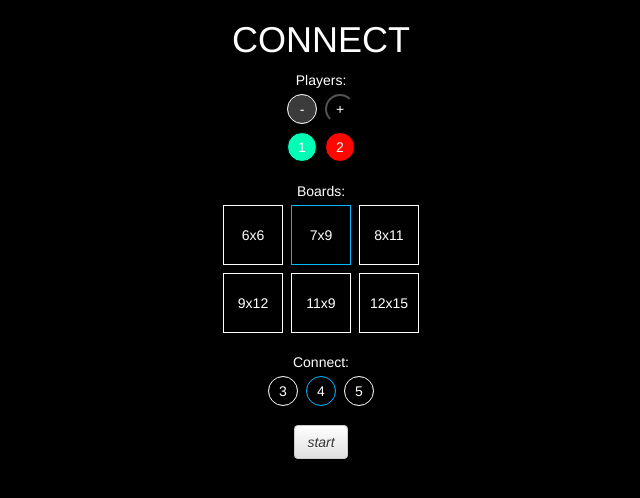
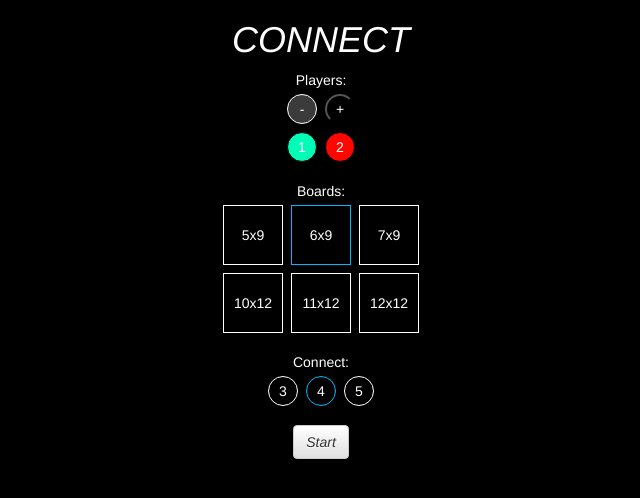
Before and after one commit to esmyser/connect4, a React app: page / in a window 1280 px wide. Shown: the full height of the page, 319-959 px from the left. Built offline with nearby package versions, Linux system fonts and the light colour scheme.

Commit message:
better board sizes

```diff
--- a/public/style.css
+++ b/public/style.css
@@ -205,6 +205,6 @@ body {
     border: 1px solid black;
 }
 
-.start-button {
+.italic {
     font-style: italic;
 }
--- a/src/containers/StartForm.js
+++ b/src/containers/StartForm.js
@@ -5,7 +5,7 @@ import WinKinds from './WinKinds';
 
 let StartForm = ({ boardKinds, winKinds, players, onAddPlayer, onRemovePlayer, onSelectBoardKind, onSelectWinKind, onStartGame }) => (
     <div className='start-form centered'>
-        <h1>CONNECT</h1>
+        <h1 className='italic'>CONNECT</h1>
         <Players
             players={ players }
             onAddPlayer={ () => onAddPlayer() }
@@ -20,10 +20,10 @@ let StartForm = ({ boardKinds, winKinds, players, onAddPlayer, onRemovePlayer, o
             onSelectWinKind={ index => onSelectWinKind(index) }
         />
         <button
-            className="btn btn-default start-button"
+            className="btn btn-default italic"
             onClick={ onStartGame }
         >
-            start
+            Start
         </button>
     </div>
 );
--- a/src/reducers/game.js
+++ b/src/reducers/game.js
@@ -17,27 +17,27 @@ const initialState = () => {
         started: false,
         boardKinds: [
             {
-                dimensions: [6,6],
+                dimensions: [5,9],
                 selected: false
             },
             {
-                dimensions: [7,9],
+                dimensions: [6,9],
                 selected: true
             },
             {
-                dimensions: [8,11],
+                dimensions: [7,9],
                 selected: false
             },
             {
-                dimensions: [9,12],
+                dimensions: [10,12],
                 selected: false
             },
             {
-                dimensions: [11,9],
+                dimensions: [11,12],
                 selected: false
             },
             {
-                dimensions: [12,15],
+                dimensions: [12,12],
                 selected: false
             }
         ],
@@ -57,7 +57,7 @@ const initialState = () => {
         ],
         players: [1, 2],
         spotsToWin: 4,
-        cols: 7,
+        cols: 6,
         rows: 9,
         board: null,
         winner: null,
```
